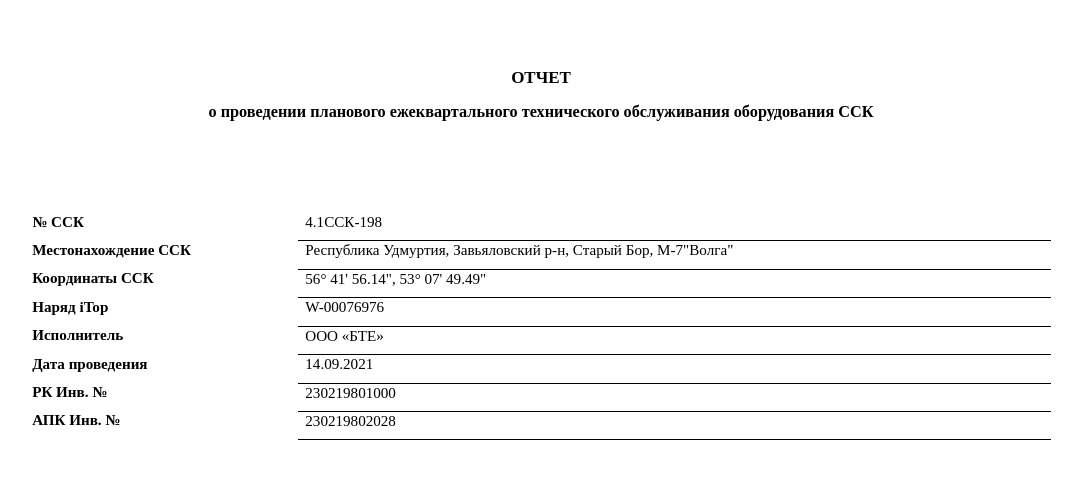
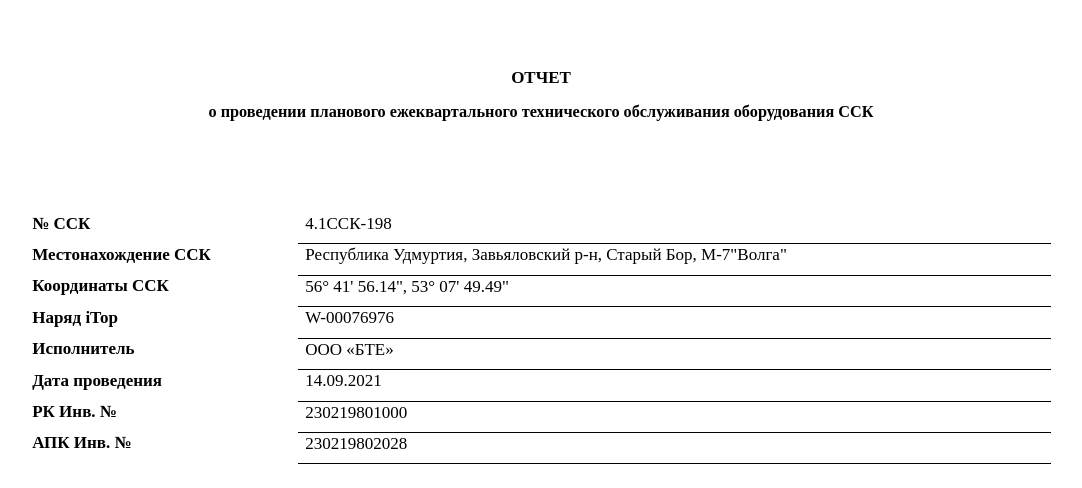
Before and after one commit to timur-svoboda/html2pdf, a plain HTML site: page index.html in a window 1280 px wide. Shown: the whole page, without its empty margins (99-1181 px from the left). Drawn offline with Linux system fonts and the light colour scheme.

Commit message:
Update 2022-01-21T21:32:55.164Z

```diff
--- a/css/main.css
+++ b/css/main.css
@@ -1,2 +1,2 @@
-body{margin:0}.front__wrapper{margin:0 auto;padding-top:1.5cm}.front__title{font-size:.45cm;margin-bottom:.4cm;text-align:center}.front__subtitle{font-size:.43cm;font-weight:600;margin-top:0;text-align:center}.front__table{border-collapse:collapse;margin:2.4cm auto 0}.front__table-cell{font-size:.4cm;padding-bottom:.25cm;vertical-align:top}.front__table-cell--first{font-weight:700;width:7cm}.front__table-cell--second{border-bottom:.026cm solid #000;padding-left:.2cm;width:19.7cm}
+body{margin:0}.front__wrapper{margin:0 auto;padding-top:1.5cm}.front__title{font-size:.45cm;margin-bottom:.4cm;text-align:center}.front__subtitle{font-size:.43cm;font-weight:600;margin-top:0;text-align:center}.front__table{border-collapse:collapse;margin:2.4cm auto 0}.front__table-cell{font-size:.45cm;padding-bottom:.25cm;vertical-align:top}.front__table-cell--first{font-weight:700;width:7cm}.front__table-cell--second{border-bottom:.026cm solid #000;padding-left:.2cm;width:19.7cm}
 /*# sourceMappingURL=main.css.map */
```
Also changed, not shown: 1 other file.
